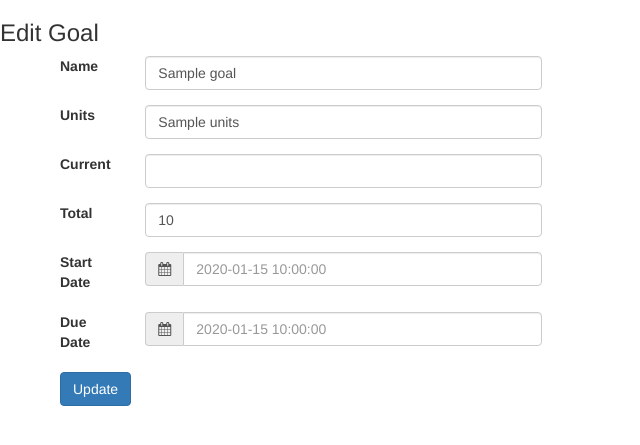
After one commit to cdated/ananke, a Flask app: template templates/goal.html in a window 1280 px wide. The commit adds this page. Shown: the top 445 px of the page, without its empty margins (0-640 px from the left). Run offline with Flask 2, Linux system fonts and the light colour scheme; the template is opened without the code that fills it: most values are stand-ins (such as "Sample title", 1, 10 or a date in 2020); some libraries are stand-ins or nearby versions.

Commit message:
Adds sorting by date, update progress and all goal parameters

```diff
--- a/server.py
+++ b/server.py
@@ -10,19 +10,38 @@ app = Flask(__name__)
 
 @app.route('/goals/<int:goal_id>', methods=['POST', 'GET'])
 def update_progress(goal_id):
+    col = db.goals
+    goal = col.find_one({"uid":"cdated", "id":goal_id})
+
     if request.method == 'POST':
-        progress = request.form['progress']
-        col = db.goals
         match = {"uid":"cdated", "id":goal_id}
-        update = {'$set': {'current': progress}}
-        col.update(match, update)
 
-    return redirect('/')
+        for field in ['name', 'units', 'current', 'total']:
+            if field in request.form:
+                value = request.form[field]
+                update = {'$set': {field: value}}
+                col.update(match, update)
+
+        # Update the start/end if value with appropriate times
+        for dateType, offset in [('startDate', 'T00:00:00Z'),
+                                 ('endDate', 'T23:59:59Z')]:
+            if dateType in request.form:
+                if request.form[dateType]:
+                    value = request.form[dateType] + offset
+                    update = {'$set': {dateType: value}}
+                    col.update(match, update)
+
+        return redirect('/')
+
+    if request.method == 'GET':
+        title = "Ananke - " + goal["name"]
+        return render_template('goal.html', title=title, goal=goal)
 
 @app.route('/')
 def index():
     col = db.goals
-    goals= col.find({"uid":"cdated"})
+    goals= col.find({"uid":"cdated"}).sort("endDate", 1)
+
     return render_template('test.html', title="Ananke - Goals", goals=goals)
 
 if __name__ == '__main__':
--- a/static/css/style.css
+++ b/static/css/style.css
@@ -1,6 +1,6 @@
 #countdown-wrap {
     width: 80%;
-    height: 100px;
+    height: 120px;
     margin: auto;
     padding: 20px;
     font-family: arial;
@@ -45,7 +45,7 @@
 }
 
 .goal-stat {
-    width: 12%;
+    width: 14%;
     height: 30px;
     padding: 10px;
     float: left;
--- /dev/null
+++ b/templates/goal.html
@@ -0,0 +1,123 @@
+<!DOCTYPE html>
+<html lang="en">
+  <meta charset="utf-8">
+  <meta http-equiv="pragma" content="no-cache">
+  <meta http-equiv="expires" content="-1">
+
+  <head>
+    <title>{% block title %}{{title}}{% endblock %}</title>
+    <link rel="stylesheet" type="text/css" href="{{ url_for('static', filename='css/style.css') }}">
+
+    <!--  jQuery -->
+    <script type="text/javascript" src="https://code.jquery.com/jquery-1.11.3.min.js"></script>
+
+    <!-- Bootstrap Date-Picker Plugin -->
+    <script type="text/javascript" src="https://cdnjs.cloudflare.com/ajax/libs/bootstrap-datepicker/1.4.1/js/bootstrap-datepicker.min.js"></script>
+    <link rel="stylesheet" href="https://cdnjs.cloudflare.com/ajax/libs/bootstrap-datepicker/1.4.1/css/bootstrap-datepicker3.css"/>
+
+    <link rel="stylesheet" href="http://maxcdn.bootstrapcdn.com/bootstrap/3.3.7/css/bootstrap.min.css">
+    <script src="http://maxcdn.bootstrapcdn.com/bootstrap/3.3.7/js/bootstrap.min.js"></script>
+
+    <!--formden.js communicates with FormDen server to validate fields and submit via AJAX -->
+    <script type="text/javascript" src="https://formden.com/static/cdn/formden.js"></script>
+
+    <!--Font Awesome (added because you use icons in your prepend/append)-->
+    <link rel="stylesheet" href="https://formden.com/static/cdn/font-awesome/4.4.0/css/font-awesome.min.css" />
+
+    <!-- Inline CSS based on choices in "Settings" tab -->
+    <style>.bootstrap-iso .formden_header h2, .bootstrap-iso .formden_header p, .bootstrap-iso form{font-family: Arial, Helvetica, sans-serif; color: black}.bootstrap-iso form button, .bootstrap-iso form button:hover{color: white !important;} .asteriskField{color: red;}</style>
+
+
+  </head>
+
+  <body>
+    <h3>Edit Goal</h3>
+
+    <div style="width:40%;margin-left:45px" class="container">
+      <form method="POST">
+      <div class="form-group row">
+        <label for="name" class="col-xs-2 col-form-label">Name</label>
+        <div class="col-xs-10">
+          <input class="form-control" type="text" value="{{goal.name}}" name="name" id="name">
+        </div>
+      </div>
+      <div class="form-group row">
+        <label for="units" class="col-xs-2 col-form-label">Units</label>
+        <div class="col-xs-10">
+          <input class="form-control" type="text" value="{{goal.units}}" name="units" id="units">
+        </div>
+      </div>
+      <div class="form-group row">
+        <label for="current" class="col-xs-2 col-form-label">Current</label>
+        <div class="col-xs-10">
+          <input class="form-control" type="number" value="{{goal.current}}" name="current" id="current">
+        </div>
+      </div>
+      <div class="form-group row">
+        <label for="total" class="col-xs-2 col-form-label">Total</label>
+        <div class="col-xs-10">
+          <input class="form-control" type="number" value="{{goal.total}}" name="total" id="total">
+        </div>
+      </div>
+      <div class="form-group row">
+       <label for="startDate" class="control-label col-sm-2 requiredField">Start Date</label>
+       <div class="col-xs-10">
+         <div class="input-group">
+          <div class="input-group-addon">
+           <i class="fa fa-calendar"></i>
+          </div>
+          <input class="form-control" id="startDate" name="startDate" placeholder="{{goal.startDate}}" type="text"/>
+         </div>
+        </div>
+      </div>
+      <div class="form-group row">
+       <label for="endDate" class="control-label col-sm-2 requiredField">Due Date</label>
+       <div class="col-xs-10">
+         <div class="input-group">
+          <div class="input-group-addon">
+           <i class="fa fa-calendar"></i>
+          </div>
+          <input class="form-control" id="endDate" name="endDate" placeholder="{{goal.endDate}}" type="text"/>
+         </div>
+        </div>
+      </div>
+      <div class="form-group row">
+        <div class="offset-sm-2 col-sm-10">
+          <button type="submit" class="btn btn-primary">Update</button>
+        </div>
+      </div>
+    </form>
+    </div>
+
+    <!-- Extra JavaScript/CSS added manually in "Settings" tab -->
+    <!-- Include jQuery -->
+    <script type="text/javascript" src="https://code.jquery.com/jquery-1.11.3.min.js"></script>
+
+    <!-- Include Date Range Picker -->
+    <script type="text/javascript" src="https://cdnjs.cloudflare.com/ajax/libs/bootstrap-datepicker/1.4.1/js/bootstrap-datepicker.min.js"></script>
+    <link rel="stylesheet" href="https://cdnjs.cloudflare.com/ajax/libs/bootstrap-datepicker/1.4.1/css/bootstrap-datepicker3.css"/>
+
+    <script>
+        $(document).ready(function(){
+            var date_input=$('input[name="startDate"]'); //our date input has the name "date"
+            var container=$('.bootstrap-iso form').length>0 ? $('.bootstrap-iso form').parent() : "body";
+            date_input.datepicker({
+                format: 'yyyy-mm-dd',
+                container: container,
+                todayHighlight: true,
+                autoclose: true,
+            })
+        })
+        $(document).ready(function(){
+            var date_input=$('input[name="endDate"]'); //our date input has the name "date"
+            var container=$('.bootstrap-iso form').length>0 ? $('.bootstrap-iso form').parent() : "body";
+            date_input.datepicker({
+                format: 'yyyy-mm-dd',
+                container: container,
+                todayHighlight: true,
+                autoclose: true,
+            })
+        })
+    </script>
+  </body>
+</html>
```
Also changed, not shown: templates/test.html (+13 -4 lines).
